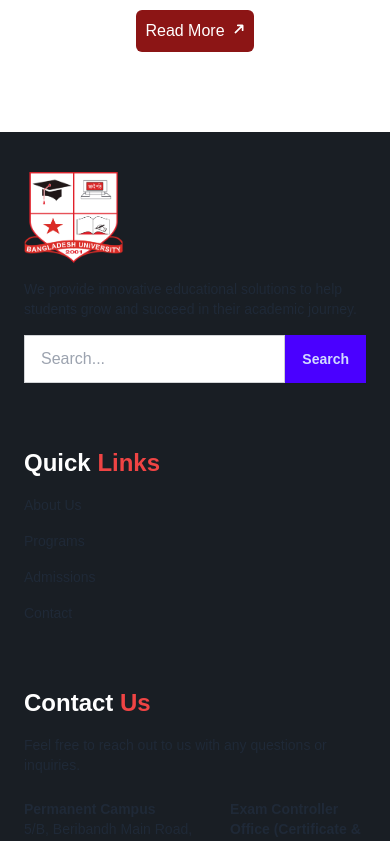
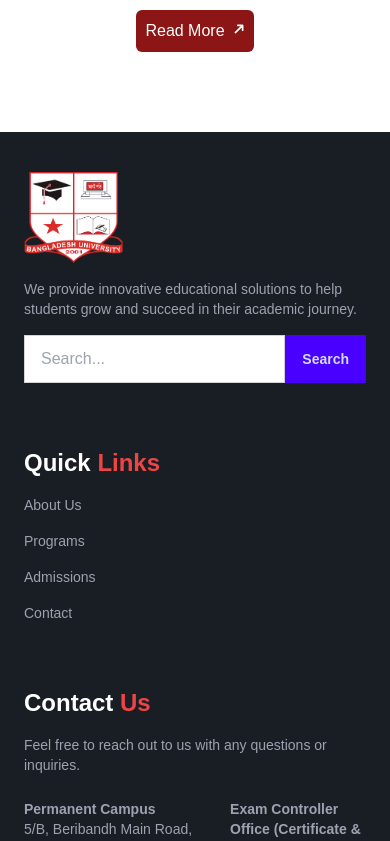
Before and after one commit to Muhammad-Ashik/bangladesh-university-frontend, a Next.js app: page / in a window 390 px wide. Shown: the part 2840-3681 px from the top of the page. Built offline with nearby package versions, Linux system fonts and the light colour scheme.

Commit message:
fix: News,Button,welcome,footer-section

```diff
--- a/src/components/footer/Footer.tsx
+++ b/src/components/footer/Footer.tsx
@@ -2,8 +2,8 @@ import Image from 'next/image'
 
 const Footer = () => {
   return (
-    <footer className='footer bg-[#191E24] text-[#9CA2B0] flex flex-col'>
-      <div className='md:container mx-auto text-base-content py-10 px-6 md:px-0 grid grid-cols-1 md:grid-cols-4 md:gap-8 gap-16 md:justify-items-center'>
+    <footer className='footer flex flex-col bg-[#191E24] text-[#9CA2B0]'>
+      <div className='md:container mx-auto py-10 px-6 md:px-0 grid grid-cols-1 md:grid-cols-4 md:gap-8 gap-16 md:justify-items-center'>
         {/* First Column: Logo, Description, Search */}
         <div className='w-full'>
           <Image src='/images/logo.png' alt='Logo' width={100} height={100} />
```
